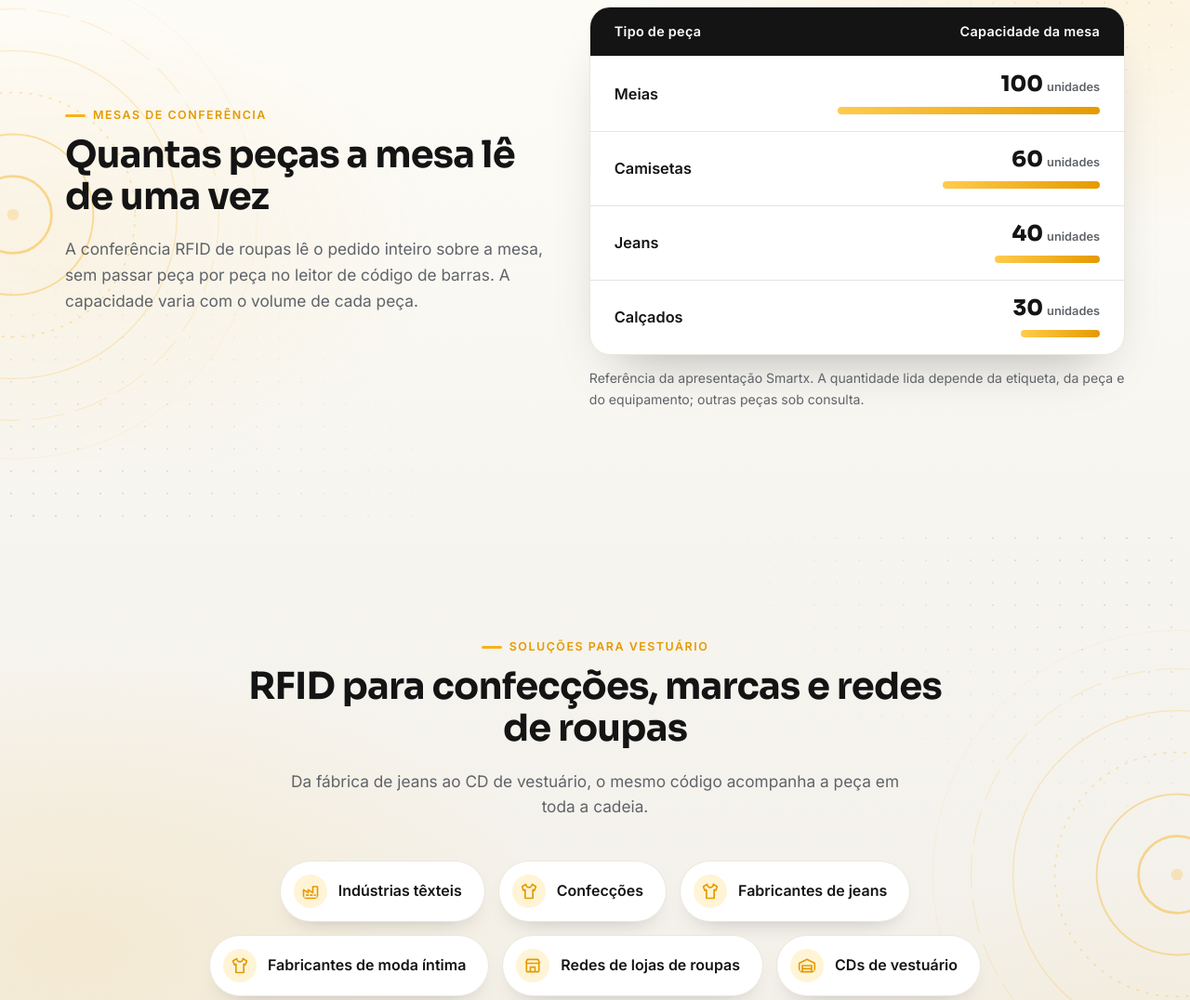
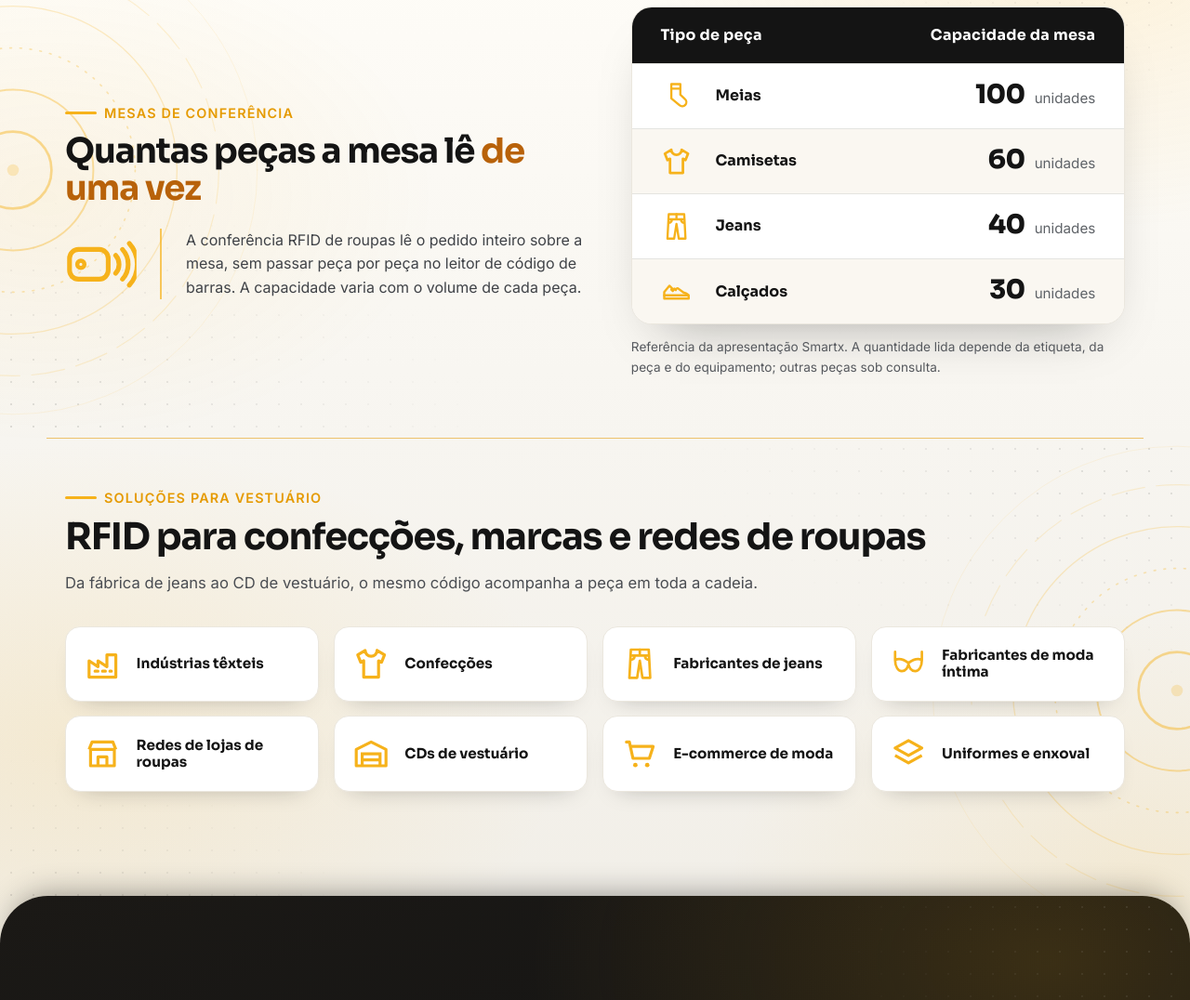
Before and after one commit to harpyacessory-ux/SmartxTextil, a plain HTML site: page index.html in a window 1280 px wide. Shown: the part 3831-4907 px from the top of the page at 93% size. Drawn offline with Linux system fonts and the light colour scheme.

Commit message:
Página: mesa de conferência e segmentos no layout da referência
- "de uma vez" em destaque, texto com ícone RFID e linha lateral
- Tabela com ícones por peça, números maiores e linhas alternadas
- Linha divisória entre mesa e segmentos, título à esquerda
- Segmentos em grade de 4 colunas com ícones novos (jeans, moda íntima)

Co-Authored-By: Claude Opus 5.5 <noreply@anthropic.com>

```diff
--- a/index.html
+++ b/index.html
@@ -526,6 +526,36 @@ main>section:not(.dark):not(.hero):has(+section:not(.dark))::after,main>section:
 @media (max-width:1080px){#aplicacoes .pains{grid-template-columns:1fr 1fr}}
 @media (max-width:900px){#aplicacoes .apps{grid-template-columns:1fr}#aplicacoes .apps-photo{min-height:300px}}
 @media (max-width:760px){#aplicacoes .pains,#aplicacoes .apps-list{grid-template-columns:1fr}}
+/* ===== MESA + SEGMENTOS — layout da referência ===== */
+#mesa{padding-bottom:clamp(40px,4vw,56px)}
+#segmentos{padding-top:0}
+#segmentos>.wrap{border-top:1px solid rgba(229,154,0,.55);padding-top:clamp(36px,3.6vw,52px)}
+#mesa .table-wrap{grid-template-columns:1.05fr 1fr;gap:clamp(32px,4vw,64px)}
+#mesa .eyebrow,#segmentos .eyebrow{font-size:.9rem;letter-spacing:.08em}
+#mesa .eyebrow::before,#segmentos .eyebrow::before{width:34px}
+#mesa h2{font-size:clamp(1.9rem,2.9vw,2.8rem);line-height:1.08;letter-spacing:-.03em;margin-bottom:.6em}
+#mesa h2 .o{color:#B8620A}
+.mesa-lead{display:flex;align-items:center;gap:clamp(18px,2vw,28px)}
+.mesa-lead svg{flex:none;width:clamp(64px,6vw,92px);height:clamp(64px,6vw,92px);color:var(--x)}
+.mesa-lead .lead{margin:0;padding-left:clamp(18px,2vw,26px);border-left:2px solid rgba(246,178,27,.7);color:#3f4247;font-size:clamp(1rem,1.15vw,1.12rem);line-height:1.6}
+#mesa .cap thead th{font:700 clamp(1rem,1.25vw,1.2rem)/1.2 var(--f-display);padding:clamp(16px,1.6vw,22px) clamp(20px,2.4vw,36px)}
+#mesa .cap td{padding:clamp(14px,1.4vw,20px) clamp(20px,2.4vw,36px);vertical-align:middle}
+#mesa .cap tbody tr:nth-child(even){background:#faf7f1}
+#mesa .cap tbody tr:hover{background:#fff6e3}
+#mesa .cap .pc{display:flex;align-items:center;gap:clamp(16px,2vw,30px);font:700 clamp(1rem,1.25vw,1.2rem)/1 var(--f-display);color:var(--ink)}
+#mesa .cap .pc svg{width:clamp(30px,2.6vw,40px);height:clamp(30px,2.6vw,40px);color:var(--x);flex:none}
+#mesa .cap td strong{font:800 clamp(1.5rem,2.2vw,2.1rem)/1 var(--f-display);color:var(--ink);letter-spacing:-.02em}
+#mesa .cap td small{font:400 clamp(.95rem,1.15vw,1.15rem)/1 var(--f-text);color:#5f6368;margin-left:10px}
+#mesa .note{font-size:clamp(.85rem,.95vw,.95rem);color:#55585d}
+#segmentos .sec-head{max-width:none;margin-bottom:clamp(24px,2.6vw,36px)}
+#segmentos h2{font-size:clamp(1.8rem,3.1vw,2.9rem);line-height:1.08;letter-spacing:-.03em;margin-bottom:.35em}
+#segmentos .sec-head .lead{max-width:none;color:#4a4d52;font-size:clamp(1.02rem,1.3vw,1.25rem)}
+#segmentos .segs{display:grid;grid-template-columns:repeat(4,1fr);gap:clamp(12px,1.2vw,18px);max-width:none}
+#segmentos .seg{border-radius:16px;padding:clamp(16px,1.6vw,22px) clamp(16px,1.6vw,24px);gap:clamp(12px,1.3vw,20px);font:700 clamp(.95rem,1.12vw,1.12rem)/1.2 var(--f-display);color:var(--ink);background:#fff}
+#segmentos .seg svg{width:clamp(34px,3vw,46px);height:clamp(34px,3vw,46px);padding:0;background:none;border-radius:0;color:var(--x);flex:none}
+@media (max-width:1080px){#segmentos .segs{grid-template-columns:repeat(2,1fr)}}
+@media (max-width:900px){#mesa .table-wrap{grid-template-columns:1fr}}
+@media (max-width:520px){.mesa-lead svg{width:52px;height:52px}#segmentos .seg{font-size:.92rem}}
 </style>
 </head>
 <body>
@@ -549,6 +579,11 @@ main>section:not(.dark):not(.hero):has(+section:not(.dark))::after,main>section:
     <symbol id="i-store" viewBox="0 0 24 24"><path fill="none" stroke="currentColor" stroke-width="2" stroke-linejoin="round" d="M3 9 5 4h14l2 5M4 9v11h16V9M3 9h18M9 20v-6h6v6"/></symbol>
     <symbol id="i-cart" viewBox="0 0 24 24"><path fill="none" stroke="currentColor" stroke-width="2" stroke-linecap="round" stroke-linejoin="round" d="M3 4h2l2.4 11h11L21 7H6.2"/><circle cx="9" cy="19.5" r="1.5" fill="currentColor"/><circle cx="17" cy="19.5" r="1.5" fill="currentColor"/></symbol>
     <symbol id="i-warehouse" viewBox="0 0 24 24"><path fill="none" stroke="currentColor" stroke-width="2" stroke-linejoin="round" d="M2 9 12 4l10 5v11H2V9Z"/><path fill="none" stroke="currentColor" stroke-width="2" d="M6 20v-8h12v8M6 16h12"/></symbol>
+    <symbol id="i-sock" viewBox="0 0 24 24"><path fill="none" stroke="currentColor" stroke-width="1.7" stroke-linejoin="round" d="M8 2.5h7v8.2l3.6 3.4a3.2 3.2 0 0 1-4.3 4.8L8 13.6V2.5Z"/><path fill="none" stroke="currentColor" stroke-width="1.7" d="M8 6h7"/></symbol>
+    <symbol id="i-jeans" viewBox="0 0 24 24"><path fill="none" stroke="currentColor" stroke-width="1.7" stroke-linejoin="round" d="M6 2.5h12l1 19h-5.2L12 10l-1.8 11.5H5L6 2.5Z"/><path fill="none" stroke="currentColor" stroke-width="1.7" stroke-linecap="round" d="M6 6.5h12M12 2.5v4M8.5 6.5c0 1.5-.8 2.5-2.3 2.8M15.5 6.5c0 1.5.8 2.5 2.3 2.8"/></symbol>
+    <symbol id="i-shoe" viewBox="0 0 24 24"><path fill="none" stroke="currentColor" stroke-width="1.7" stroke-linejoin="round" d="M2.5 17.5v-5l4-5 3.2 3.2 3.3-1.2 4.5 3.3c2.4.6 4 1.6 4 3.4v1.3H2.5Z"/><path fill="none" stroke="currentColor" stroke-width="1.7" stroke-linecap="round" d="M2.5 15h19M8 10.5l1.2 1.2M10.3 9.8l1.2 1.2"/></symbol>
+    <symbol id="i-bra" viewBox="0 0 24 24"><path fill="none" stroke="currentColor" stroke-width="1.7" stroke-linecap="round" stroke-linejoin="round" d="M3 4v5.5C3 14 5 17 7.5 17S12 14.5 12 11.5c0 3 2 5.5 4.5 5.5S21 14 21 9.5V4M3 9.5c2-1 5-1 9 2 4-3 7-3 9-2"/></symbol>
+    <symbol id="i-rfid" viewBox="0 0 24 24"><rect x="1.5" y="7" width="13" height="10" rx="3" fill="none" stroke="currentColor" stroke-width="1.6"/><circle cx="5.3" cy="12" r="1.2" fill="none" stroke="currentColor" stroke-width="1.4"/><path fill="none" stroke="currentColor" stroke-width="1.6" stroke-linecap="round" d="M17 9a4.5 4.5 0 0 1 0 6M19.3 7a7.5 7.5 0 0 1 0 10M21.6 5a10.5 10.5 0 0 1 0 14"/></symbol>
     <symbol id="i-tag" viewBox="0 0 24 24"><path fill="none" stroke="currentColor" stroke-width="1.8" stroke-linejoin="round" d="M3 12.6V4a1 1 0 0 1 1-1h8.6a1 1 0 0 1 .7.3l7.4 7.4a1 1 0 0 1 0 1.4l-8.6 8.6a1 1 0 0 1-1.4 0l-7.4-7.4a1 1 0 0 1-.3-.7Z"/><circle cx="8" cy="8" r="1.6" fill="none" stroke="currentColor" stroke-width="1.8"/></symbol>
     <symbol id="i-calendar" viewBox="0 0 24 24"><rect x="3" y="5" width="18" height="16" rx="2" fill="none" stroke="currentColor" stroke-width="1.8"/><path fill="none" stroke="currentColor" stroke-width="1.8" stroke-linecap="round" d="M3 10h18M8 3v4M16 3v4M7 14h2M11 14h2M15 14h2M7 17h2M11 17h2"/></symbol>
   </defs>
@@ -847,21 +882,21 @@ main>section:not(.dark):not(.hero):has(+section:not(.dark))::after,main>section:
 </section>
 
 <!-- ===== TABELA TÉCNICA ===== -->
-<section aria-labelledby="h-mesa">
+<section id="mesa" aria-labelledby="h-mesa">
   <div class="wrap table-wrap">
     <div class="rv">
       <span class="eyebrow">Mesas de conferência</span>
-      <h2 id="h-mesa">Quantas peças a mesa lê de uma vez</h2>
-      <p class="lead">A conferência RFID de roupas lê o pedido inteiro sobre a mesa, sem passar peça por peça no leitor de código de barras. A capacidade varia com o volume de cada peça.</p>
+      <h2 id="h-mesa">Quantas peças a mesa lê <span class="o">de uma vez</span></h2>
+      <div class="mesa-lead"><svg aria-hidden="true"><use href="#i-rfid"/></svg><p class="lead">A conferência RFID de roupas lê o pedido inteiro sobre a mesa, sem passar peça por peça no leitor de código de barras. A capacidade varia com o volume de cada peça.</p></div>
     </div>
     <div class="rv">
       <table class="cap">
         <thead><tr><th scope="col">Tipo de peça</th><th scope="col">Capacidade da mesa</th></tr></thead>
         <tbody>
-          <tr><td>Meias</td><td><strong>100<small>unidades</small></strong><span class="bar" style="width:100%"></span></td></tr>
-          <tr><td>Camisetas</td><td><strong>60<small>unidades</small></strong><span class="bar" style="width:60%;margin-left:auto"></span></td></tr>
-          <tr><td>Jeans</td><td><strong>40<small>unidades</small></strong><span class="bar" style="width:40%;margin-left:auto"></span></td></tr>
-          <tr><td>Calçados</td><td><strong>30<small>unidades</small></strong><span class="bar" style="width:30%;margin-left:auto"></span></td></tr>
+          <tr><td><span class="pc"><svg aria-hidden="true"><use href="#i-sock"/></svg>Meias</span></td><td><strong>100</strong><small>unidades</small></td></tr>
+          <tr><td><span class="pc"><svg aria-hidden="true"><use href="#i-shirt"/></svg>Camisetas</span></td><td><strong>60</strong><small>unidades</small></td></tr>
+          <tr><td><span class="pc"><svg aria-hidden="true"><use href="#i-jeans"/></svg>Jeans</span></td><td><strong>40</strong><small>unidades</small></td></tr>
+          <tr><td><span class="pc"><svg aria-hidden="true"><use href="#i-shoe"/></svg>Calçados</span></td><td><strong>30</strong><small>unidades</small></td></tr>
         </tbody>
       </table>
       <p class="note">Referência da apresentação Smartx. A quantidade lida depende da etiqueta, da peça e do equipamento; outras peças sob consulta.</p>
@@ -870,9 +905,9 @@ main>section:not(.dark):not(.hero):has(+section:not(.dark))::after,main>section:
 </section>
 
 <!-- ===== SEGMENTOS ===== -->
-<section class="soft" aria-labelledby="h-seg">
+<section class="soft" id="segmentos" aria-labelledby="h-seg">
   <div class="wrap">
-    <div class="sec-head center rv">
+    <div class="sec-head rv">
       <span class="eyebrow">Soluções para vestuário</span>
       <h2 id="h-seg">RFID para confecções, marcas e redes de roupas</h2>
       <p class="lead">Da fábrica de jeans ao CD de vestuário, o mesmo código acompanha a peça em toda a cadeia.</p>
@@ -880,8 +915,8 @@ main>section:not(.dark):not(.hero):has(+section:not(.dark))::after,main>section:
     <div class="segs rv">
       <span class="seg"><svg><use href="#i-factory"/></svg>Indústrias têxteis</span>
       <span class="seg"><svg><use href="#i-shirt"/></svg>Confecções</span>
-      <span class="seg"><svg><use href="#i-shirt"/></svg>Fabricantes de jeans</span>
-      <span class="seg"><svg><use href="#i-shirt"/></svg>Fabricantes de moda íntima</span>
+      <span class="seg"><svg><use href="#i-jeans"/></svg>Fabricantes de jeans</span>
+      <span class="seg"><svg><use href="#i-bra"/></svg>Fabricantes de moda íntima</span>
       <span class="seg"><svg><use href="#i-store"/></svg>Redes de lojas de roupas</span>
       <span class="seg"><svg><use href="#i-warehouse"/></svg>CDs de vestuário</span>
       <span class="seg"><svg><use href="#i-cart"/></svg>E-commerce de moda</span>
```
